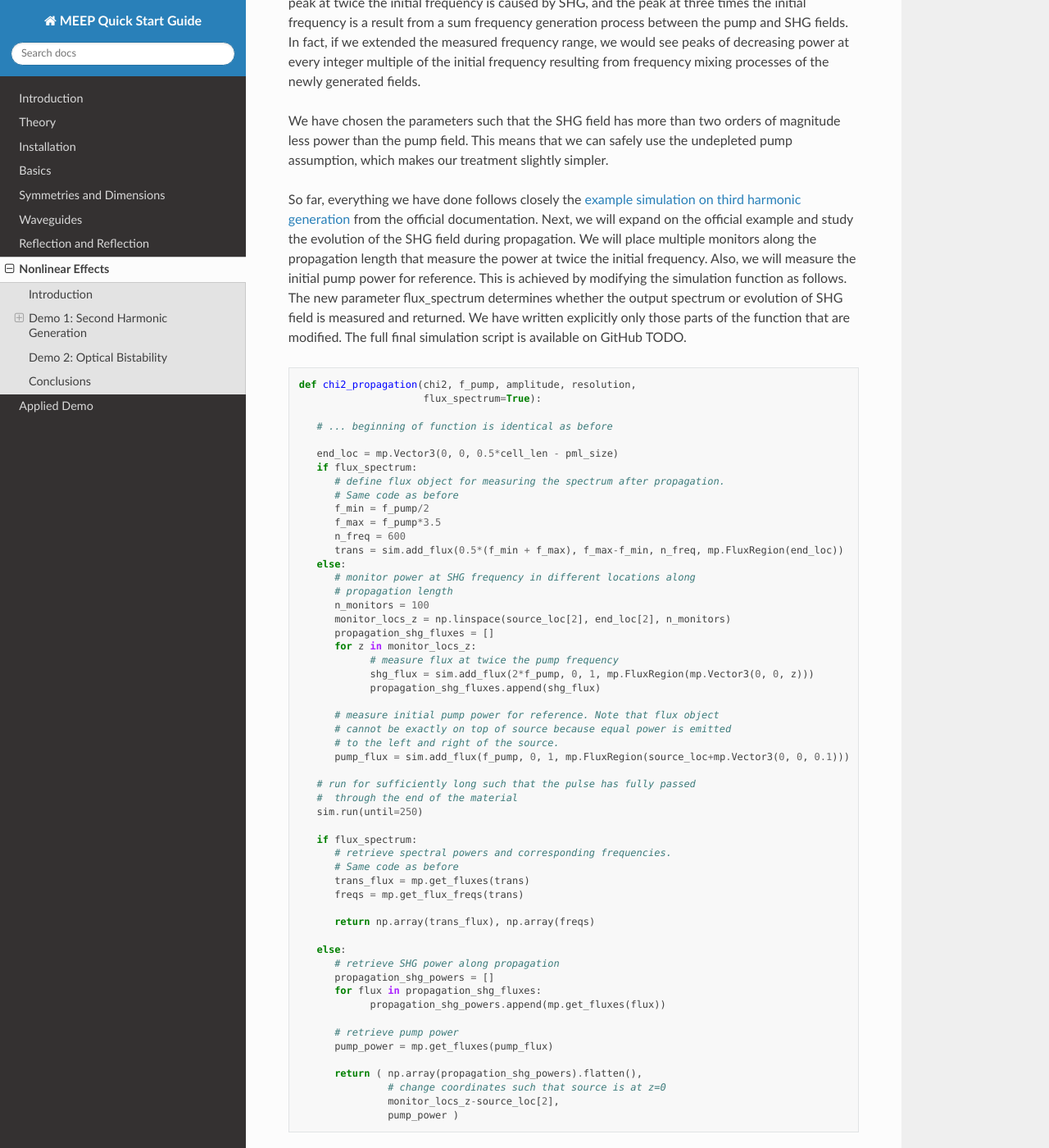
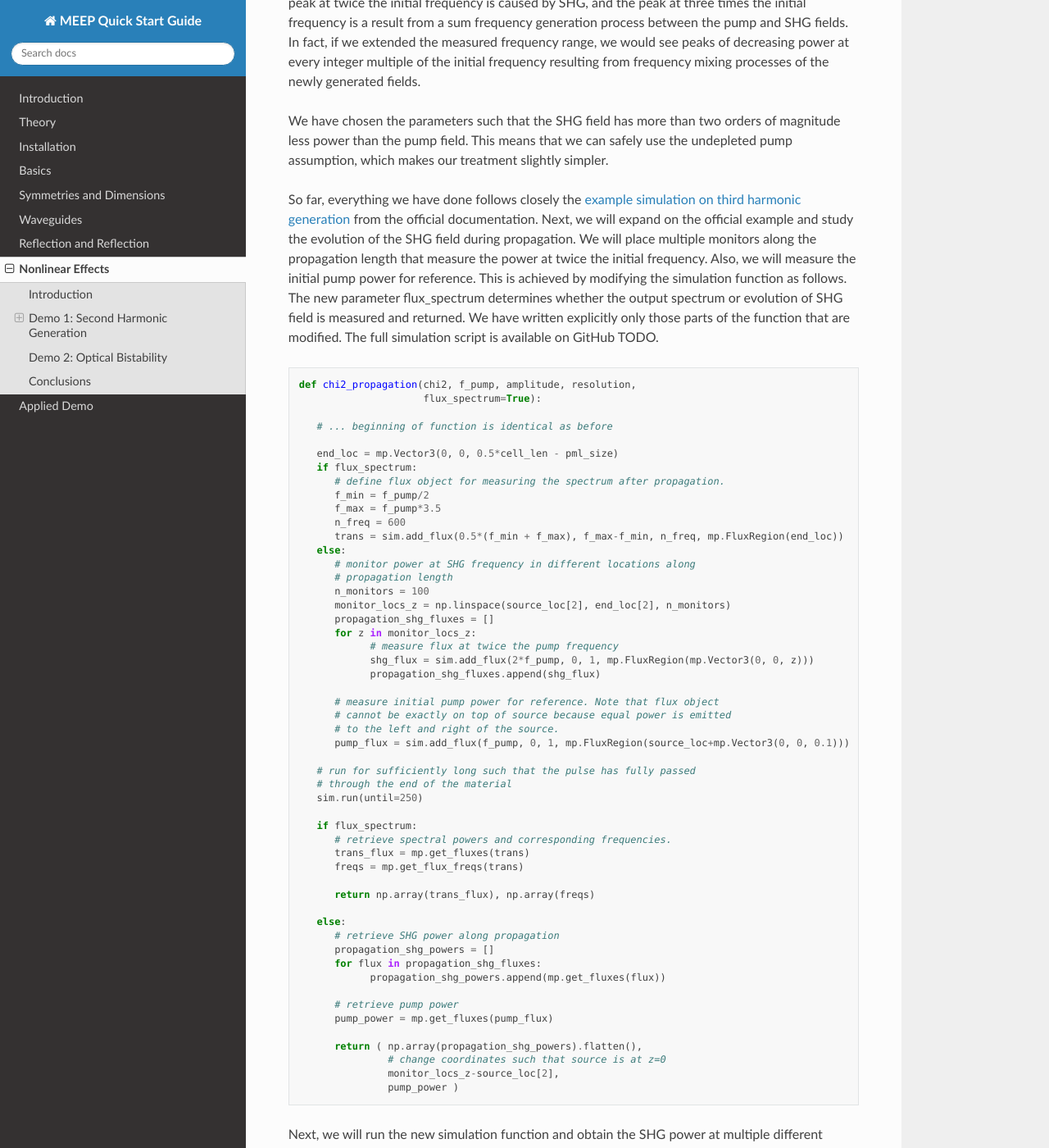
Before and after one commit to lehtisa/tuni_meep_doc, a Sphinx documentation site: the page built from docs/source/nonlinear_phenomena.rst, in a window 1280 px wide and 1400 px high, scrolled down 5959 px. Shown: the whole window at 82% size. Built offline with Sphinx 7.4.7 and the Read the Docs theme 3.1.0, drawn with Linux system fonts in a browser that asks for light colours; some of the changed text lies outside the part shown.

Commit message:
Fix typos

```diff
--- a/docs/source/nonlinear_phenomena.rst
+++ b/docs/source/nonlinear_phenomena.rst
@@ -153,7 +153,7 @@ Next, we define a simulation function that propagates the input pulse in a :math
       )
 
       # run for sufficiently long such that the pulse has fully passed
-      #  through the end of the material
+      # through the end of the material
       sim.run(until=250)
 
       # retrieve spectral powers and corresponding frequencies
@@ -220,7 +220,7 @@ We can observe that without nonlinearities, there is only a single peak correspo
 
 We have chosen the parameters such that the SHG field has more than two orders of magnitude less power than the pump field. This means that we can safely use the undepleted pump assumption, which makes our treatment slightly simpler.
 
-So far, everything we have done follows closely the `example simulation on third harmonic generation <https://meep.readthedocs.io/en/latest/Python_Tutorials/Third_Harmonic_Generation/>`_ from the official documentation. Next, we will expand on the official example and study the evolution of the SHG field during propagation. We will place multiple monitors along the propagation length that measure the power at twice the initial frequency. Also, we will measure the initial pump power for reference. This is achieved by modifying the simulation function as follows. The new parameter flux_spectrum determines whether the output spectrum or evolution of SHG field is measured and returned. We have written explicitly only those parts of the function that are modified. The full final simulation script is available on GitHub TODO.
+So far, everything we have done follows closely the `example simulation on third harmonic generation <https://meep.readthedocs.io/en/latest/Python_Tutorials/Third_Harmonic_Generation/>`_ from the official documentation. Next, we will expand on the official example and study the evolution of the SHG field during propagation. We will place multiple monitors along the propagation length that measure the power at twice the initial frequency. Also, we will measure the initial pump power for reference. This is achieved by modifying the simulation function as follows. The new parameter flux_spectrum determines whether the output spectrum or evolution of SHG field is measured and returned. We have written explicitly only those parts of the function that are modified. The full simulation script is available on GitHub TODO.
 
 .. code-block:: python
 
@@ -232,7 +232,6 @@ So far, everything we have done follows closely the `example simulation on third
       end_loc = mp.Vector3(0, 0, 0.5*cell_len - pml_size)
       if flux_spectrum:
          # define flux object for measuring the spectrum after propagation.
-         # Same code as before
          f_min = f_pump/2
          f_max = f_pump*3.5
          n_freq = 600
@@ -254,12 +253,11 @@ So far, everything we have done follows closely the `example simulation on third
          pump_flux = sim.add_flux(f_pump, 0, 1, mp.FluxRegion(source_loc+mp.Vector3(0, 0, 0.1)))
 
       # run for sufficiently long such that the pulse has fully passed
-      #  through the end of the material
+      # through the end of the material
       sim.run(until=250)
 
       if flux_spectrum:
          # retrieve spectral powers and corresponding frequencies.
-         # Same code as before
          trans_flux = mp.get_fluxes(trans)
          freqs = mp.get_flux_freqs(trans)
 
@@ -289,8 +287,9 @@ Next, we will run the new simulation function and obtain the SHG power at multip
 
    for res in resolutions:
       # measure SHG power during propagation and initial pump power
-      shg_power, z, pump_power = chi2_propagation(chi2=chi2, f_pump=f_pump, amplitude=source_amplitude,
-                                                   resolution=int(res), flux_spectrum=False)
+      shg_power, z, pump_power = chi2_propagation(chi2=chi2, f_pump=f_pump,
+                                     amplitude=source_amplitude, resolution=int(res),
+                                     flux_spectrum=False)
       shg_powers.append(shg_power)
 
    shg_powers = np.array(shg_powers)
@@ -341,7 +340,7 @@ We can now plot a comparison of the MEEP simulation results and theory predictio
 
 We can see that at a resolution of 256, the MEEP simulation result has converged to a nice agreement between the theoretical curve. The SHG power is increasing quadratically as a function of propagation distance. Still, the agreement between MEEP and theory is not perfect, which could be caused by the fact we are assuming in the theory that the pump is not losing any energy to the SHG field. While this assumption quite accurate with our chosen parameters, as seen from figure of the spectral powers, the assumption is not completely accurate.
 
-Interestingly, when the resolution is too low, we get completely incorrect behaviour. The curve corresponding to a resolution of 32 looks like a there is a phase matching problem, even though there is actually perfect phase matching when dispersion is not used in the simulation. For reference, the official documentation recommends to use an resolution corresponding to at least 8 pixels per shortest wavelength, which for our parameters is equivalent to :math:`8/\lambda_\text{min}=8/(1/(2 n_0 f_\text{pump}))\approx 33.6`, where everything is in MEEP units and :math:`\lambda_\text{min}`` is the wavelength of the SHG field inside the medium. We can see that we need a significantly higher resolution to get a good agreement with theory. It could be that nonlinear simulations require much higher resolutions than the recommended 8 pixels per shortest wavelength.
+Interestingly, when the resolution is too low, we get completely incorrect behaviour. The curve corresponding to a resolution of 32 looks like a there is a phase matching problem, even though there is actually perfect phase matching when dispersion is not used in the simulation. For reference, the official documentation recommends to use an resolution corresponding to at least 8 pixels per shortest wavelength, which for our parameters is equivalent to :math:`8/\lambda_\text{min}=8/(1/(2 n_0 f_\text{pump}))\approx 33.6`, where everything is in MEEP units and :math:`\lambda_\text{min}` is the wavelength of the SHG field inside the medium. We can see that we need a significantly higher resolution to get a good agreement with theory. It could be that nonlinear simulations require much higher resolutions than the recommended 8 pixels per shortest wavelength.
 
 SHG with Dispersion: Phase Matching Problem
 -------------------------------------------
```
Also changed, not shown: other parts of docs/source/nonlinear_phenomena.rst (+4 -4 lines).
